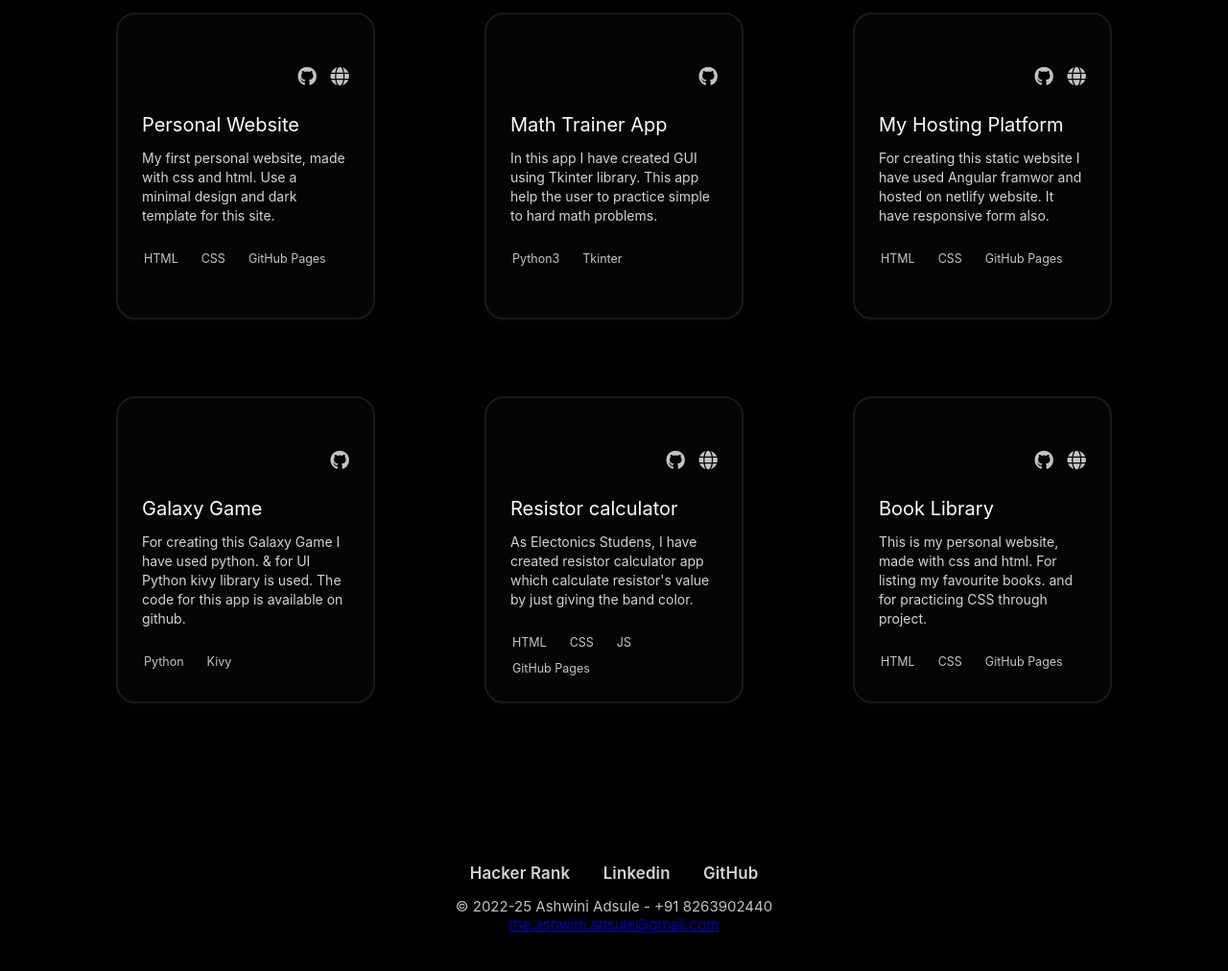
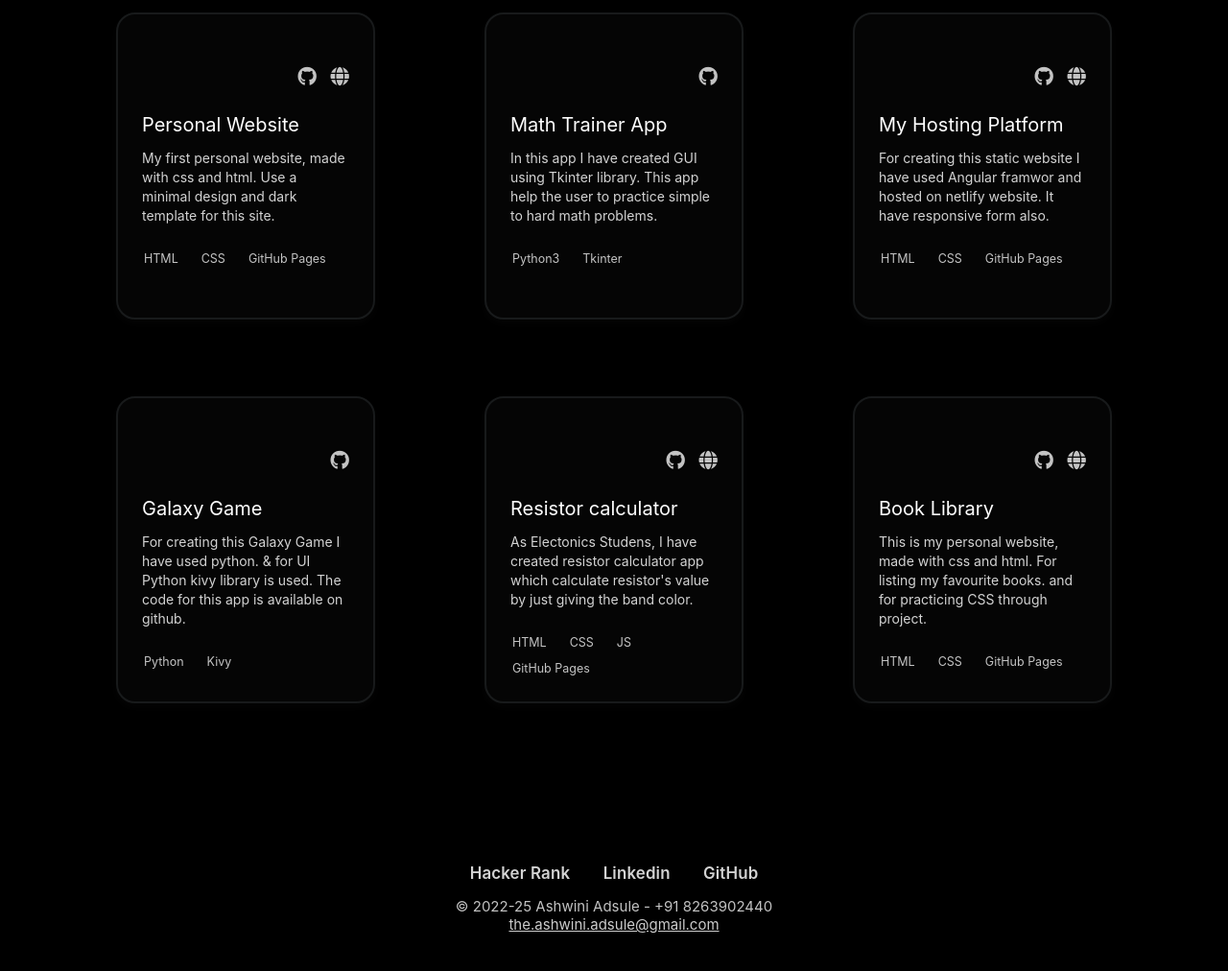
Before and after one commit to ashwiniAdsule/My_Portfolio, a plain HTML site: page index.html in a window 1280 px wide. Shown: the part 1974-2986 px from the top of the page at 96% size. Drawn offline with Linux system fonts and the light colour scheme.

Commit message:
Update index.html
Contact update

```diff
--- a/index.html
+++ b/index.html
@@ -346,7 +346,7 @@
             </ul>
             <p class="footer__copy ">
                 &copy; 2022-25 Ashwini Adsule - +91 8263902440 </br>
-                <a href="mailto:the.ashwini.adsule@gmail.com?" target="_blank" style="color:'white'">the.ashwini.adsule@gmail.com</a>
+                <a href="mailto:the.ashwini.adsule@gmail.com?" target="_blank" style="color:white">the.ashwini.adsule@gmail.com</a>
 
             </p>
         </div>
```
